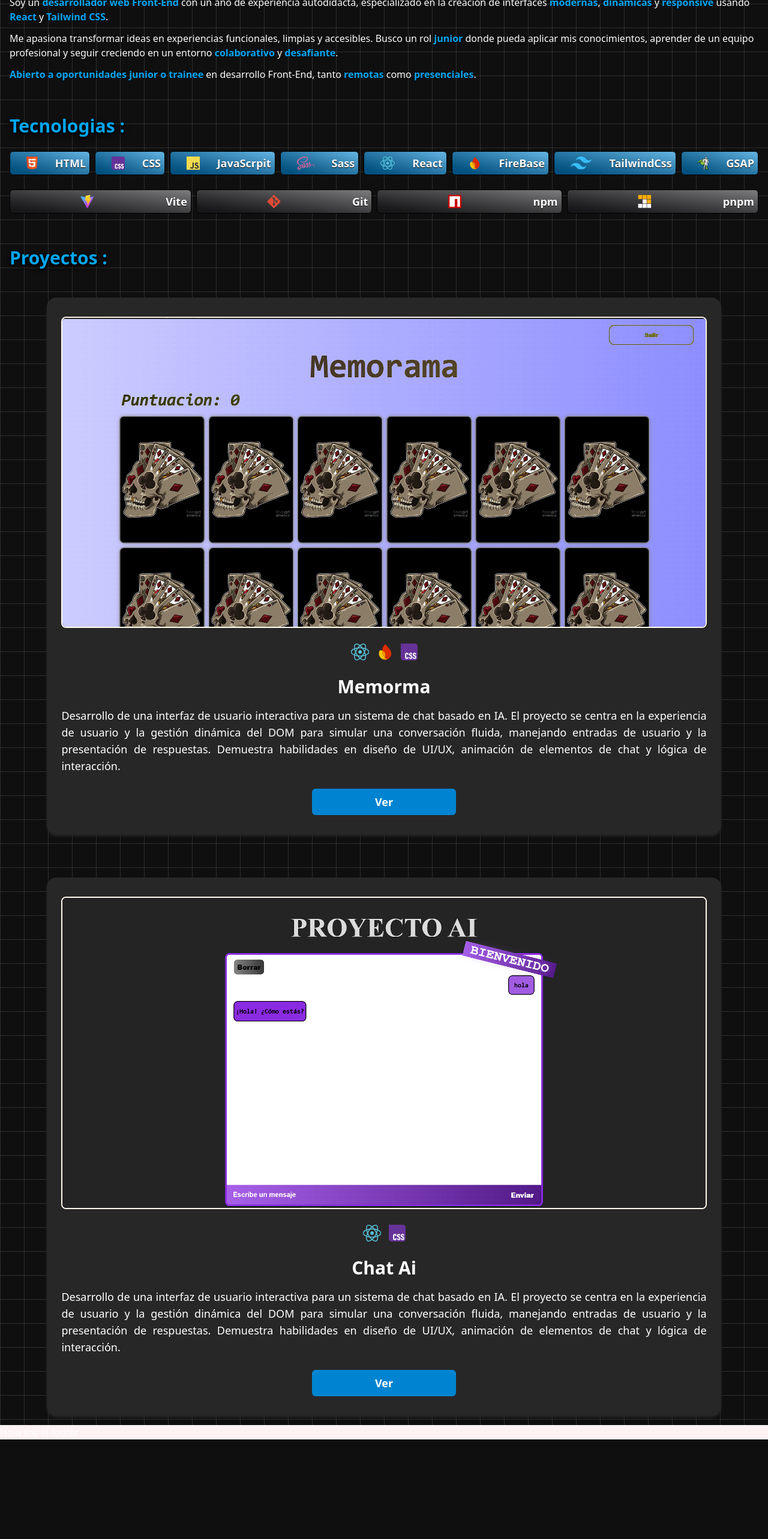
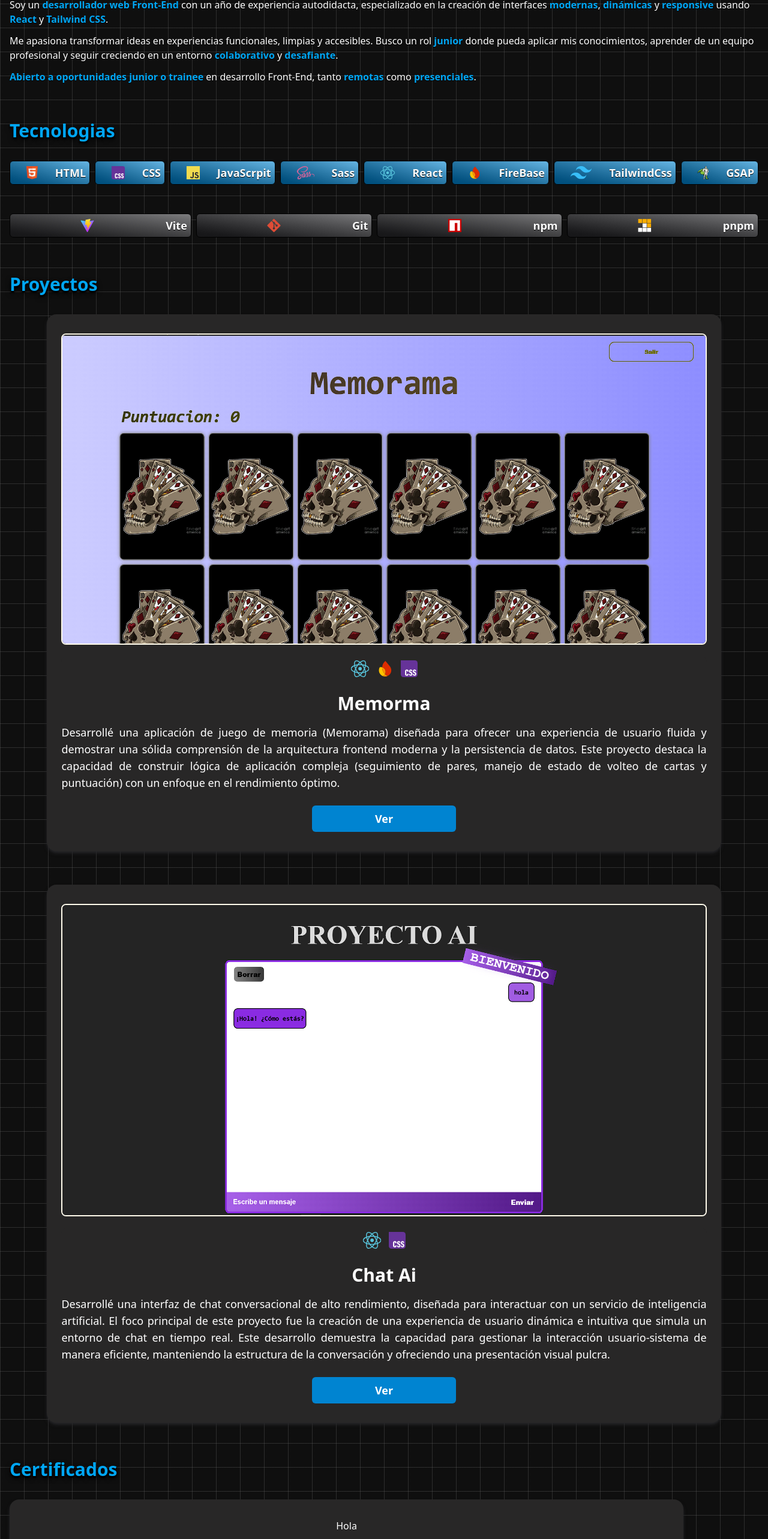
Before and after one commit to David-Sliren/Mi-Portafolio, a React (Vite) app: page / in a window 1280 px wide. Shown: the part 234-2800 px from the top of the page at 60% size. Before the commit the page ends 2634 px from the top, so only its background shows below. Built offline with nearby package versions, Linux system fonts and the light colour scheme.

Commit message:
feat: Mejorar interfaz

```diff
--- /dev/null
+++ b/src/components/001 Plantillas/Contacts.jsx
@@ -0,0 +1,26 @@
+import { Github, Linkedin, FileUser, Mail } from "lucide-react";
+import Icons1 from "../001 Plantillas/Icons1";
+
+function Contacts() {
+  return (
+    <>
+      <article className="flex gap-2 mt-2">
+        <Icons1 className="bg-zinc-900 hover:bg-zinc-600">
+          <Github />
+        </Icons1>
+
+        <Icons1 className="bg-sky-400 hover:bg-sky-600">
+          <Linkedin />
+        </Icons1>
+
+        <Icons1 className="bg-green-600 hover:bg-green-400">
+          <Mail />
+        </Icons1>
+
+        <Icons1 className="bg-red-600 hover:bg-red-400">CV</Icons1>
+      </article>
+    </>
+  );
+}
+
+export default Contacts;
--- a/src/components/001 Plantillas/Icons1.jsx
+++ b/src/components/001 Plantillas/Icons1.jsx
@@ -6,11 +6,12 @@ function Icons1({
   size = "size-8",
   gradient = true,
   padding = "px-1.5 py-1",
+  pointerEvents = true,
 }) {
   return (
     <>
       <a
-        className={`${className} ${size} flex justify-center rounded-md items-center ${gradient && "bg-gradient-to-bl from-white/40 to-black/40"} text-lg font-bold ${padding} hover:scale-110 hover:bg-gradient-to-r transition duration-400;`}
+        className={`${className} ${size} flex justify-center rounded-md items-center ${gradient && "bg-gradient-to-bl from-white/40 to-black/40"} text-lg font-bold ${padding} hover:scale-110 hover:bg-gradient-to-r transition duration-400 ${!pointerEvents && "pointer-events-none"}`}
         href={link}
         target={target}
       >
--- a/src/components/001 Plantillas/Plantilla1.jsx
+++ b/src/components/001 Plantillas/Plantilla1.jsx
@@ -3,8 +3,8 @@ import React from "react";
 function Plantilla1({ title = "", children }) {
   return (
     <>
-      <section className="flex flex-col gap-2 mt-4 px-4 w-full h-fit">
-        <h2 className="text-3xl text-sky-500 font-extrabold text-shadow-lg text-shadow-black">
+      <section className="flex flex-col gap-8 px-4 w-full h-fit">
+        <h2 className="text-3xl text-sky-500 font-bold text-shadow-lg text-shadow-black">
           {title}
         </h2>
 
--- /dev/null
+++ b/src/components/Certificates/Certificates.jsx
@@ -0,0 +1,17 @@
+import React from "react";
+import Plantilla1 from "../001 Plantillas/Plantilla1";
+import Card1 from "../001 Plantillas/Card1";
+
+function Certificates() {
+  return (
+    <>
+      <section>
+        <Plantilla1 title="Certificados">
+          <Card1>Hola</Card1>
+        </Plantilla1>
+      </section>
+    </>
+  );
+}
+
+export default Certificates;
--- a/src/components/Presentation/Presentation.jsx
+++ b/src/components/Presentation/Presentation.jsx
@@ -1,6 +1,5 @@
 import Yo from "../../assets/image/Yo.jpg";
-import { Github, Linkedin, FileUser, Mail } from "lucide-react";
-import Icons1 from "../001 Plantillas/Icons1";
+import Contacts from "../001 Plantillas/Contacts";
 
 function Presentation() {
   return (
@@ -17,21 +16,7 @@ function Presentation() {
           <span className=" text-shadow-2xs text-shadow-black">React</span>
         </h3>
 
-        <article className="flex gap-2 mt-2">
-          <Icons1 className="bg-zinc-900 hover:bg-zinc-600">
-            <Github />
-          </Icons1>
-
-          <Icons1 className="bg-sky-400 hover:bg-sky-600">
-            <Linkedin />
-          </Icons1>
-
-          <Icons1 className="bg-green-600 hover:bg-green-400">
-            <Mail />
-          </Icons1>
-
-          <Icons1 className="bg-red-600 hover:bg-red-400">CV</Icons1>
-        </article>
+        <Contacts />
       </section>
     </>
   );
--- a/src/components/Proyects/Proyects.jsx
+++ b/src/components/Proyects/Proyects.jsx
@@ -14,7 +14,7 @@ const proyects = [
   {
     title: "Memorma",
     descripcion:
-      "Implementación interactiva del clásico juego de la memoria (Memorama). Desarrollado con el objetivo de reforzar la lógica de manejo de estado, comparación de elementos y temporizadores en JavaScript. Demuestra mi habilidad para crear experiencias de usuario sencillas y funcionales desde cero.",
+      "Desarrollé una aplicación de juego de memoria (Memorama) diseñada para ofrecer una experiencia de usuario fluida y demostrar una sólida comprensión de la arquitectura frontend moderna y la persistencia de datos. Este proyecto destaca la capacidad de construir lógica de aplicación compleja (seguimiento de pares, manejo de estado de volteo de cartas y puntuación) con un enfoque en el rendimiento óptimo.",
     seeMore: "",
     tecnologies: ["React", "FireBase", "CSS"],
     link: "https://memoramasimple.netlify.app/",
@@ -22,7 +22,7 @@ const proyects = [
   {
     title: "Chat Ai",
     descripcion:
-      "Desarrollo de una interfaz de usuario interactiva para un sistema de chat basado en IA. El proyecto se centra en la experiencia de usuario y la gestión dinámica del DOM para simular una conversación fluida, manejando entradas de usuario y la presentación de respuestas. Demuestra habilidades en diseño de UI/UX, animación de elementos de chat y lógica de interacción.",
+      "Desarrollé una interfaz de chat conversacional de alto rendimiento, diseñada para interactuar con un servicio de inteligencia artificial. El foco principal de este proyecto fue la creación de una experiencia de usuario dinámica e intuitiva que simula un entorno de chat en tiempo real. Este desarrollo demuestra la capacidad para gestionar la interacción usuario-sistema de manera eficiente, manteniendo la estructura de la conversación y ofreciendo una presentación visual pulcra.",
     seeMore: "",
     tecnologies: ["React", "CSS"],
     link: "https://chat-ai-p1.netlify.app/",
@@ -42,8 +42,8 @@ function Proyects() {
 
   return (
     <>
-      <Plantilla1 title="Proyectos :">
-        <article className=" flex flex-col items-center gap-18 mt-10 perspective-midrange">
+      <Plantilla1 title="Proyectos">
+        <article className=" flex flex-col items-center gap-14 perspective-midrange">
           {image.map((item, i) => {
             return (
               <Card1 key={i}>
@@ -57,6 +57,7 @@ function Proyects() {
                         className="bg-transparent"
                         padding="p-0"
                         gradient={false}
+                        pointerEvents={false}
                       >
                         <img
                           className="size-full scale-70"
@@ -68,7 +69,7 @@ function Proyects() {
                 </div>
                 <TitleAndParagraph
                   title={proyects[i].title}
-                  text={proyects[1].descripcion}
+                  text={proyects[i].descripcion}
                 />
 
                 <Icons1
--- a/src/components/Skills/Skills.jsx
+++ b/src/components/Skills/Skills.jsx
@@ -35,14 +35,15 @@ function Skills() {
   return (
     <>
       <section>
-        <Plantilla1 title="Tecnologias : ">
-          <span className="flex flex-wrap gap-2 w-full mt-4">
+        <Plantilla1 title="Tecnologias">
+          <span className="flex flex-wrap gap-2 w-full">
             {tecnoligiasIcon.map((item, i) => {
               return (
                 <Icons1
                   key={i}
-                  className="grow border-1 border-black bg-sky-600 pointer-events-none hover:bg-sky-400"
+                  className="grow border-1 border-black bg-sky-600 hover:bg-sky-400"
                   size="size-10 w-fit gap-2"
+                  pointerEvents={false}
                 >
                   <img
                     className="size-full py-1"
@@ -59,8 +60,9 @@ function Skills() {
               return (
                 <Icons1
                   key={i}
-                  className="grow border-1 border-black bg-zinc-800 pointer-events-none hover:bg-zinc-600"
+                  className="grow border-1 border-black bg-zinc-800 hover:bg-zinc-600"
                   size="size-10 w-fit gap-2"
+                  pointerEvents={false}
                 >
                   <img
                     className="size-full py-1"
--- a/src/components/about me/AboutMe.jsx
+++ b/src/components/about me/AboutMe.jsx
@@ -6,8 +6,8 @@ import Resaltado from "../001 Plantillas/Resaltado";
 function AboutMe() {
   return (
     <>
-      <Plantilla1 title="Sobre mi :">
-        <article className="flex flex-col gap-3">
+      <Plantilla1 title="Sobre mi">
+        <article className="-mt-2 flex flex-col gap-3">
           <Parrafos>
             Soy un{" "}
             <Resaltado desarrollador web Front-End>
--- a/src/pages/Portafolio.jsx
+++ b/src/pages/Portafolio.jsx
@@ -3,6 +3,10 @@ import Presentation from "../components/Presentation/Presentation";
 import AboutMe from "../components/about me/AboutMe";
 import Skills from "../components/Skills/Skills";
 import Proyects from "../components/Proyects/Proyects";
+import Certificates from "../components/Certificates/Certificates";
+import Icons1 from "../components/001 Plantillas/Icons1";
+import Contacts from "../components/001 Plantillas/Contacts";
+import Parrafos from "../components/001 Plantillas/Parrafos";
 
 function Portafolio() {
   return (
@@ -10,12 +14,16 @@ function Portafolio() {
       <header className="flex gap-4 items-center border-white border-b-2 py-6 px-4">
         <Presentation />
       </header>
-      <main className="flex flex-col gap-10 bg-transparent overflow-x-hidden py-4">
+      <main className="flex flex-col gap-15 bg-transparent overflow-x-hidden py-4 pt-5">
         <AboutMe />
         <Skills />
         <Proyects />
+        <Certificates />
       </main>
-      <footer className="bg-red-50">Hola soy el footer</footer>
+      <footer className="flex flex-col gap-2 items-center bg-zinc-900 p-4 py-6">
+        <h2 className="text-2xl text-sky-500 font-bold">Contactame</h2>
+        <Contacts />
+      </footer>
     </div>
   );
 }
```
Also changed, not shown: src/assets/image/certificados/Diseño.png (added), src/assets/image/certificados/JavaScript.png (added).
